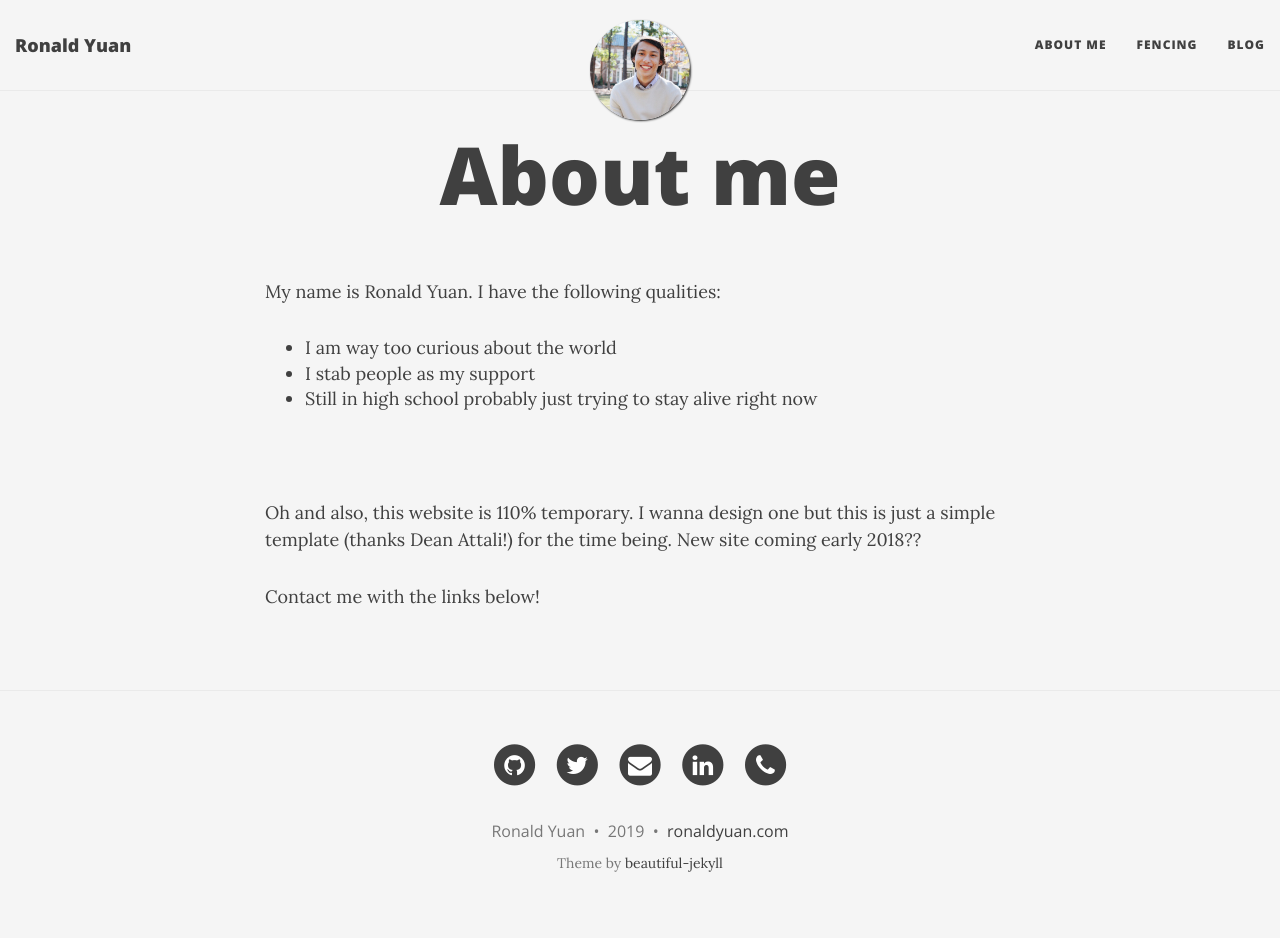
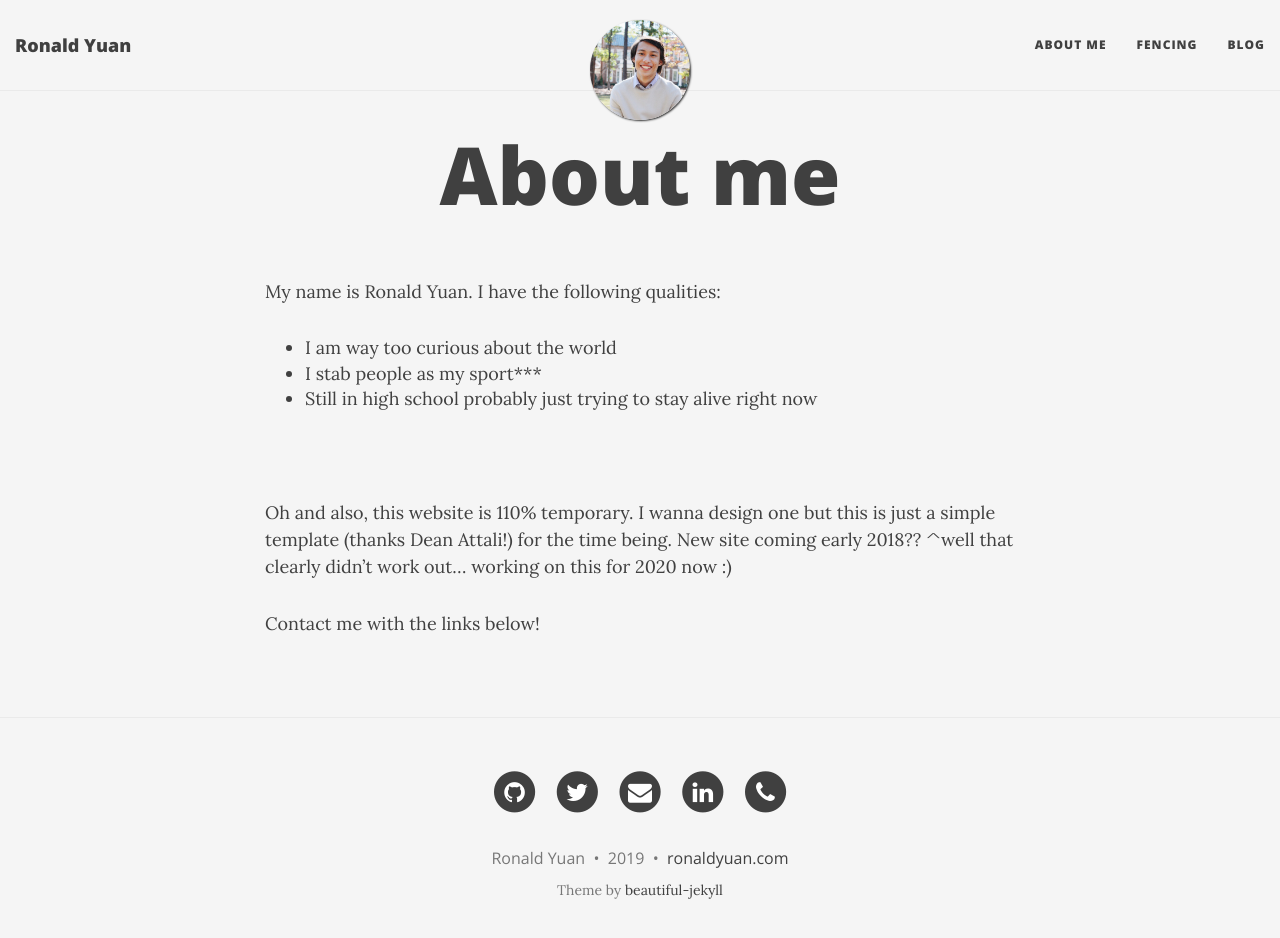
Before and after one commit to ronaldyuan/ronaldyuan.github.io, a Jekyll site: the page built from aboutme.md, in a window 1280 px wide and 951 px high. Shown: the top 938 px of the window. Built offline with Jekyll 4.4.1, drawn with Linux system fonts in a browser that asks for light colours; nearby versions of some CDN libraries.

Commit message:
Update aboutme.md

```diff
--- a/aboutme.md
+++ b/aboutme.md
@@ -6,12 +6,13 @@ title: About me
 My name is Ronald Yuan. I have the following qualities:
 
 - I am way too curious about the world
-- I stab people as my support
+- I stab people as my sport***
 - Still in high school probably just trying to stay alive right now
 
-<br                     />
+<br />
 
 
 Oh and also, this website is 110% temporary. I wanna design one but this is just a simple template (thanks Dean Attali!) for the time being. New site coming early 2018??
+^well that clearly didn't work out... working on this for 2020 now :)
 
 Contact me with the links below!
```
